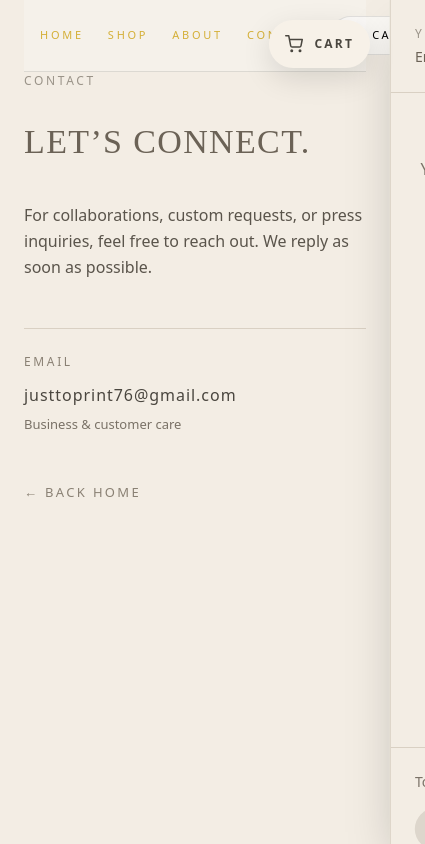
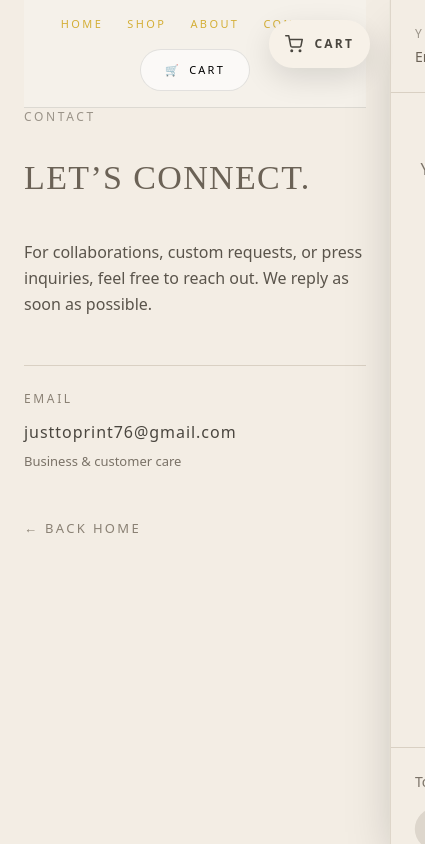
Before and after one commit to justtoprint76-cyber/justtoprint, a Next.js app: page /contact in a window 390 px wide. Shown: the whole page, 425 px wide, since content can reach past the window. Built offline with nearby package versions, Linux system fonts and the light colour scheme.

Commit message:
Update Header.jsx

```diff
--- a/components/Header.jsx
+++ b/components/Header.jsx
@@ -4,34 +4,45 @@ export default function Header() {
   return (
     <header className="w-full border-b border-black/10 bg-[#f5f1ea]">
       <div className="max-w-7xl mx-auto px-4 md:px-6 py-4">
-        <div className="flex items-center justify-between">
+        <div className="hidden md:flex items-center justify-between">
           <nav className="flex-1 flex justify-center">
-            <ul className="flex items-center gap-6 md:gap-10 text-[11px] md:text-xs uppercase tracking-[0.25em] text-black">
-              <li>
-                <Link href="/">Home</Link>
-              </li>
-              <li>
-                <Link href="/#shop">Shop</Link>
-              </li>
-              <li>
-                <Link href="/about">About</Link>
-              </li>
-              <li>
-                <Link href="/contact">Contact</Link>
-              </li>
+            <ul className="flex items-center gap-10 text-xs uppercase tracking-[0.25em] text-black">
+              <li><Link href="/">Home</Link></li>
+              <li><Link href="/#shop">Shop</Link></li>
+              <li><Link href="/about">About</Link></li>
+              <li><Link href="/contact">Contact</Link></li>
             </ul>
           </nav>
 
           <div className="ml-4 shrink-0">
             <Link
               href="/cart"
-              className="inline-flex items-center gap-2 rounded-full border border-black/10 bg-white/60 px-4 md:px-5 py-2.5 text-[11px] md:text-xs uppercase tracking-[0.2em] text-black hover:bg-white transition"
+              className="inline-flex items-center gap-2 rounded-full border border-black/10 bg-white/60 px-5 py-2.5 text-xs uppercase tracking-[0.2em] text-black hover:bg-white transition"
             >
               <span>🛒</span>
               <span>Cart</span>
             </Link>
           </div>
         </div>
+
+        <div className="md:hidden flex flex-col items-center gap-4">
+          <nav>
+            <ul className="flex flex-wrap justify-center gap-x-6 gap-y-3 text-[11px] uppercase tracking-[0.22em] text-black">
+              <li><Link href="/">Home</Link></li>
+              <li><Link href="/#shop">Shop</Link></li>
+              <li><Link href="/about">About</Link></li>
+              <li><Link href="/contact">Contact</Link></li>
+            </ul>
+          </nav>
+
+          <Link
+            href="/cart"
+            className="inline-flex items-center gap-2 rounded-full border border-black/10 bg-white/60 px-6 py-3 text-[11px] uppercase tracking-[0.2em] text-black"
+          >
+            <span>🛒</span>
+            <span>Cart</span>
+          </Link>
+        </div>
       </div>
     </header>
   );
```
